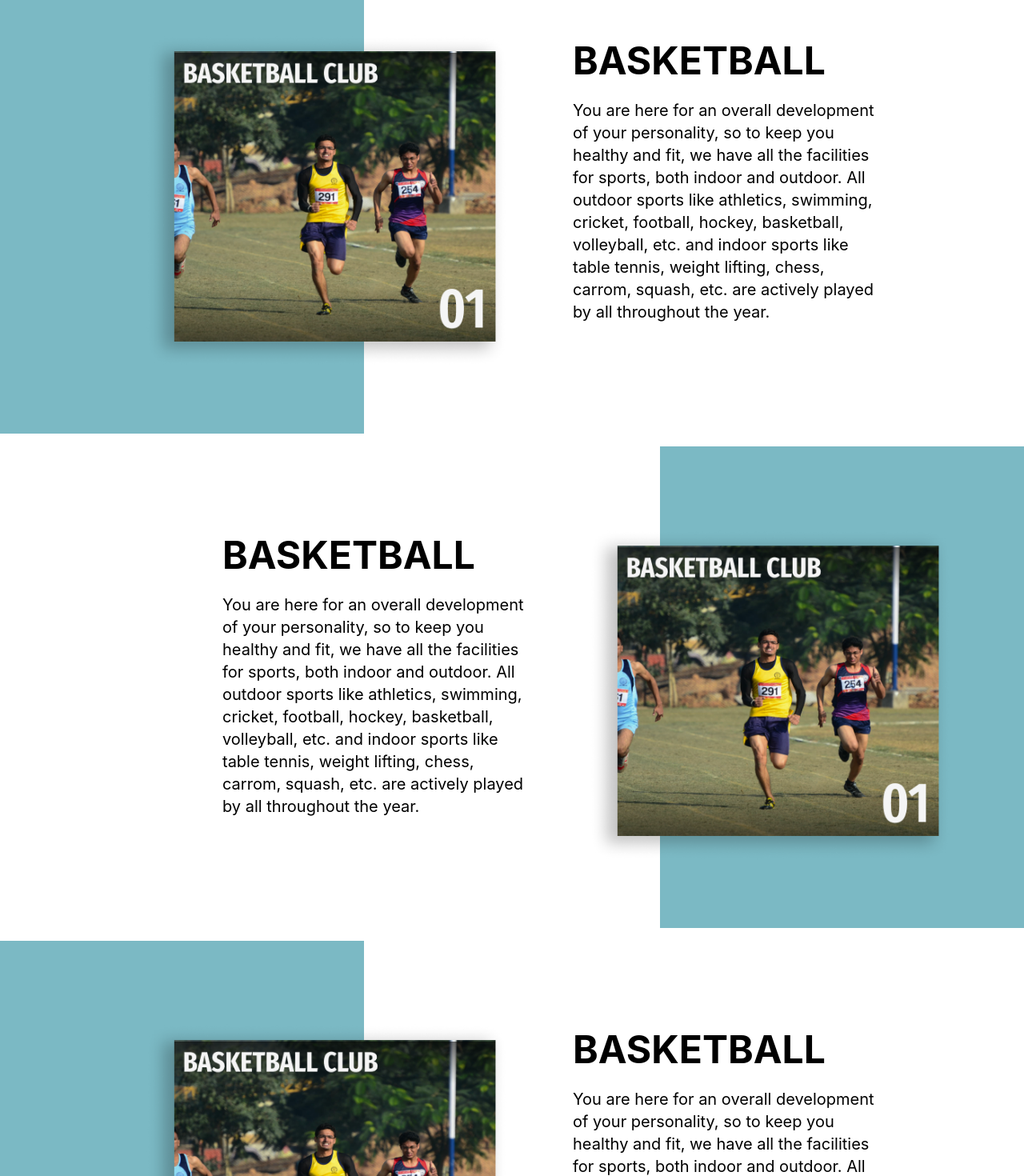
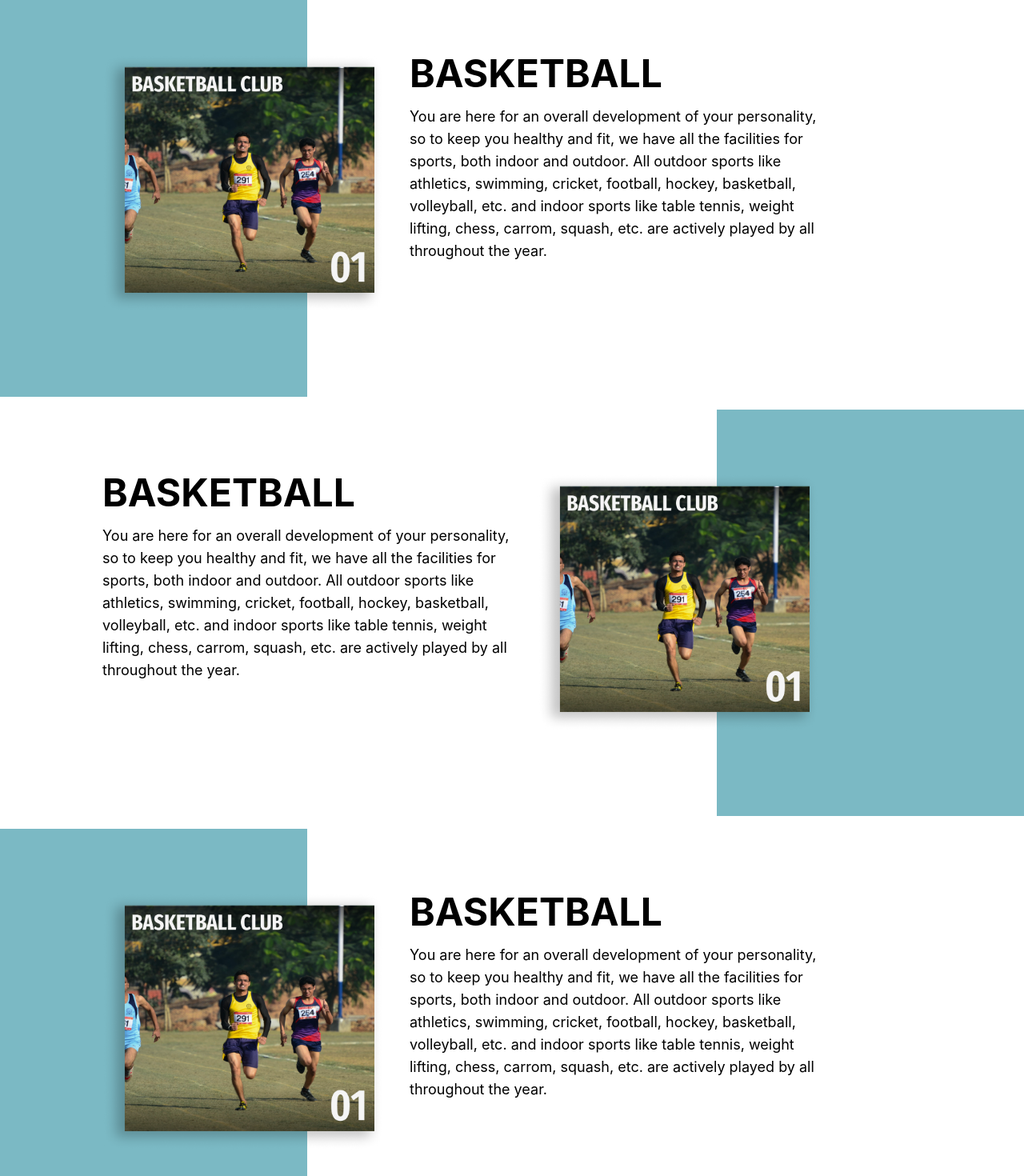
Before and after one commit to swciitg/sports_board_website, a React (Create React App) app: page /stud/gymkhana/sports/clubs in a window 1280 px wide. Shown: the part 860-2330 px from the top of the page at 80% size. Built offline with nearby package versions, Linux system fonts and the light colour scheme; a web font is replaced by a local one.

Commit message:
clubspage

```diff
--- /dev/null
+++ b/src/components/animation.css
@@ -0,0 +1,22 @@
+.bg{
+    width:30vw;
+}
+.bhole{
+    width:30vw;
+}
+.bhole1{
+    width:40vw;
+}
+.textbox{
+    width:70vw;
+    /* background-image: url("../images/Rectangle 351.png"); */
+    top:10vh;
+    left:10vw;
+
+}
+
+/* .textbox1{
+    background-image: url("../images/Rectangle 351.png");
+   width:30vw;
+   height:40vh;
+} */
--- a/src/components/animation.js
+++ b/src/components/animation.js
@@ -2,6 +2,7 @@
 import bg from '../images/Rectangle 351.png';
 import hori from '../images/Group 89.png';
 import { motion, Variants } from "framer-motion";
+import './animation.css'
 
 /*const cardVariants: Variants = {
   offscreen: {
@@ -22,51 +23,49 @@ function Animation() {
   return (
 
     <div className="App">
-    <div class="flex flex-col gap-4">
-      <div class="flex relative">
-        <img  src={bg} class=""></img>
-      <div class="flex gap-5 justify-center absolute top-24 left-48 ">
+    <div class="flex flex-col gap-4 mt-12">
+      <div  class="flex relative">
+      <div  class="">
+        <img  src={bg} className=" bg"></img>
+      </div>
+     <div class="flex gap-8 absolute  textbox ">
        <motion.div
-         initial={{opacity:0, x:-50,}}
-         whileInView={{opacity:1,x:-10}}
+       initial={{opacity:0, x:-100,}}
+         whileInView={{opacity:1,x:0}}
          transition={{
            ease:"easeIn",
             bounce:0.4,
            duration:0.4,
          }}
          whileHover={{scale:1.05}}
-         viewport={{amount:0.4}}>
-        <img src={hori} alt="basket" class="w-11/12 pt-2 z-8"></img>
+         viewport={{amount:0.25}}>
+       <img src={hori} alt="basket" class=" z-12"></img>
       </motion.div>
-       <motion.div
-         initial={{opacity:0, x:50,}}
-         whileInView={{opacity:1,x:10}}
+      <motion.div initial={{opacity:0, x:100,}}
+         whileInView={{opacity:1,x:0}}
          transition={{
            ease:"easeIn",
             bounce:0.4,
            duration:0.4,
          }}
          whileHover={{scale:1.05}}
-         viewport={{amount:0.25}}
-        class="flex flex-col gap-6">
-        <div class="">
-          <h1 class="text-5xl font-bold pt-4 text-left">BASKETBALL</h1>
+         viewport={{amount:0.25}} class="flex flex-col gap-4">
+        <div class="font-bold text-5xl">
+          BASKETBALL
         </div>
-        <div class="">
-          <p class="w-96 text-xl text-left">
+        <div class="md:text-base lg:text-lg bhole1 h-64">
             You are here for an overall development of your personality, so to keep you healthy and fit, we have all the facilities for sports, both indoor and outdoor.
             All outdoor sports like athletics, swimming, cricket, football, hockey, basketball, volleyball, etc. and indoor sports like table tennis, weight lifting, chess, carrom, squash, etc. are actively played by all throughout the year.
-          </p>
         </div>
       </motion.div>
-
+     </div>
      </div>
 
+     <div  class="flex relative flex-row-reverse">
+      <div  class="">
+        <img  src={bg} className=" bg"></img>
       </div>
-
-    <div class="flex relative flex-row-reverse">
-        <img  src={bg} class=""></img>
-      <div class="flex gap-16 justify-center absolute top-24 left-48  flex-row-reverse pl-24">
+     <div class="flex gap-8 absolute  textbox flex-row-reverse">
        <motion.div
        initial={{opacity:0, x:100,}}
          whileInView={{opacity:1,x:0}}
@@ -77,41 +76,36 @@ function Animation() {
          }}
          whileHover={{scale:1.05}}
          viewport={{amount:0.25}}>
-        <img src={hori} alt="basket" class="w-11/12 pt-2 z-8"></img>
+       <img src={hori} alt="basket" class=" z-12"></img>
       </motion.div>
-       <motion.div
-         initial={{opacity:0, x:-50,}}
-         whileInView={{opacity:1,x:-10}}
+      <motion.div initial={{opacity:0, x:-100,}}
+         whileInView={{opacity:1,x:0}}
          transition={{
            ease:"easeIn",
             bounce:0.4,
            duration:0.4,
          }}
          whileHover={{scale:1.05}}
-         viewport={{amount:0.4}}
-        class="flex flex-col gap-6">
-        <div class="">
-          <h1 class="text-5xl font-bold pt-4 text-left">BASKETBALL</h1>
+         viewport={{amount:0.25}} class="flex flex-col gap-4">
+        <div class="font-bold text-5xl">
+          BASKETBALL
         </div>
-        <div class="">
-          <p class="w-96 text-xl text-left">
+        <div class="md:text-base lg:text-lg bhole1 h-64">
             You are here for an overall development of your personality, so to keep you healthy and fit, we have all the facilities for sports, both indoor and outdoor.
             All outdoor sports like athletics, swimming, cricket, football, hockey, basketball, volleyball, etc. and indoor sports like table tennis, weight lifting, chess, carrom, squash, etc. are actively played by all throughout the year.
-          </p>
         </div>
       </motion.div>
-
+     </div>
      </div>
 
+     <div  class="flex relative">
+      <div  class="">
+        <img  src={bg} className=" bg"></img>
       </div>
-
-
-    <div class="flex relative">
-        <img  src={bg} class=""></img>
-      <div class="flex gap-5 justify-center absolute top-24 left-48 ">
+     <div class="flex gap-8 absolute  textbox ">
        <motion.div
-         initial={{opacity:0, x:-50,}}
-         whileInView={{opacity:1,x:-10}}
+       initial={{opacity:0, x:-100,}}
+         whileInView={{opacity:1,x:0}}
          transition={{
            ease:"easeIn",
             bounce:0.4,
@@ -119,33 +113,26 @@ function Animation() {
          }}
          whileHover={{scale:1.05}}
          viewport={{amount:0.25}}>
-        <img src={hori} alt="basket" class="w-11/12 pt-2 z-8"></img>
+       <img src={hori} alt="basket" class=" z-12"></img>
       </motion.div>
-       <motion.div
-         initial={{opacity:0, x:50,}}
-         whileInView={{opacity:1,x:10}}
+      <motion.div initial={{opacity:0, x:100,}}
+         whileInView={{opacity:1,x:0}}
          transition={{
            ease:"easeIn",
             bounce:0.4,
            duration:0.4,
          }}
          whileHover={{scale:1.05}}
-         viewport={{amount:0.4}}
-        class="flex flex-col gap-6">
-        <div class="">
-          <h1 class="text-5xl font-bold pt-4 text-left">BASKETBALL</h1>
+         viewport={{amount:0.25}} class="flex flex-col gap-4">
+        <div class="font-bold text-5xl">
+          BASKETBALL
         </div>
-        <div class="">
-          <p class="w-96 text-xl text-left">
+        <div class="md:text-base lg:text-lg bhole1 h-64">
             You are here for an overall development of your personality, so to keep you healthy and fit, we have all the facilities for sports, both indoor and outdoor.
             All outdoor sports like athletics, swimming, cricket, football, hockey, basketball, volleyball, etc. and indoor sports like table tennis, weight lifting, chess, carrom, squash, etc. are actively played by all throughout the year.
-          </p>
-
         </div>
       </motion.div>
-
      </div>
-
      </div>
     </div>
     </div>
```
Lines whose indentation alone changed are shown as unchanged.
